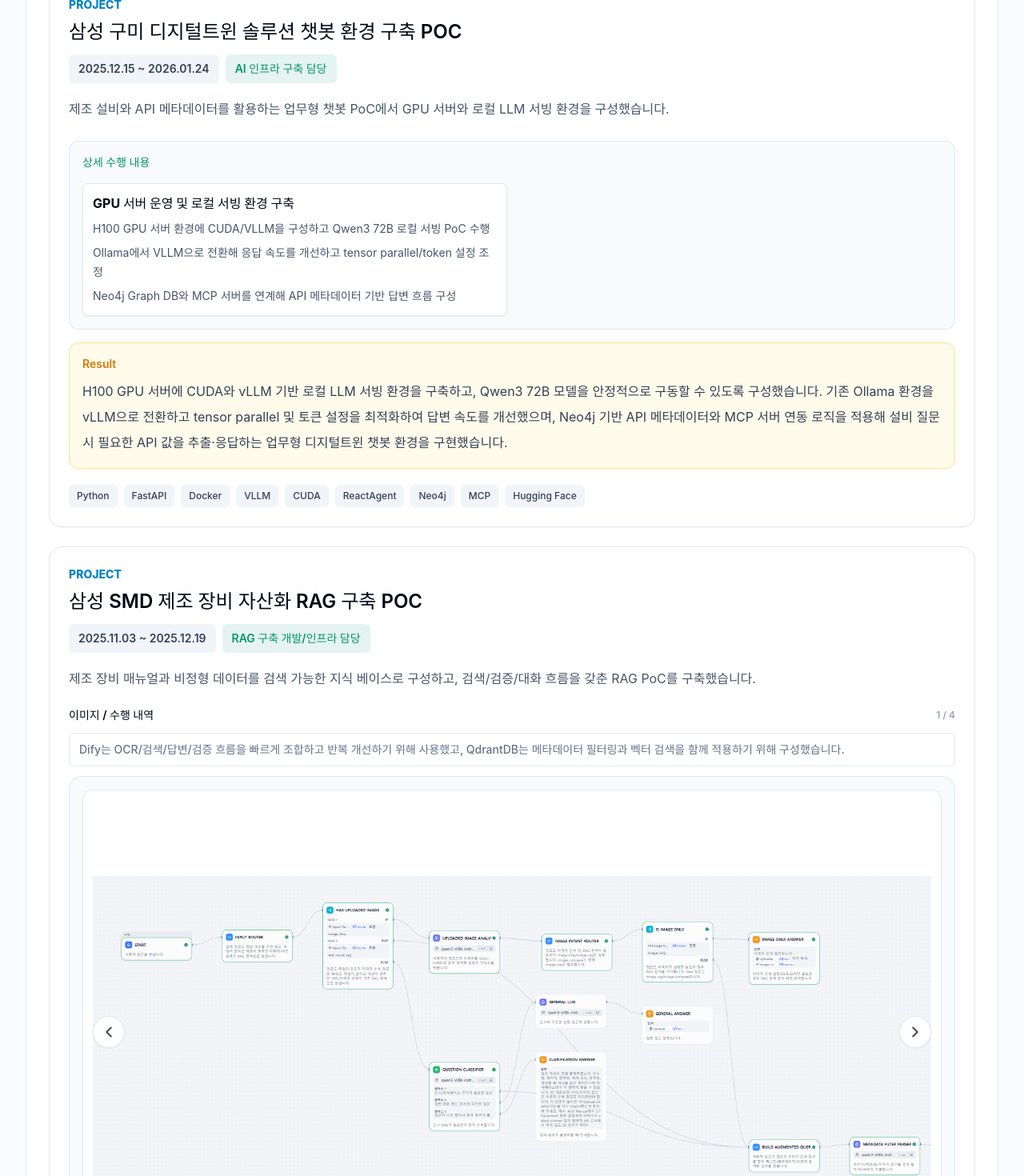
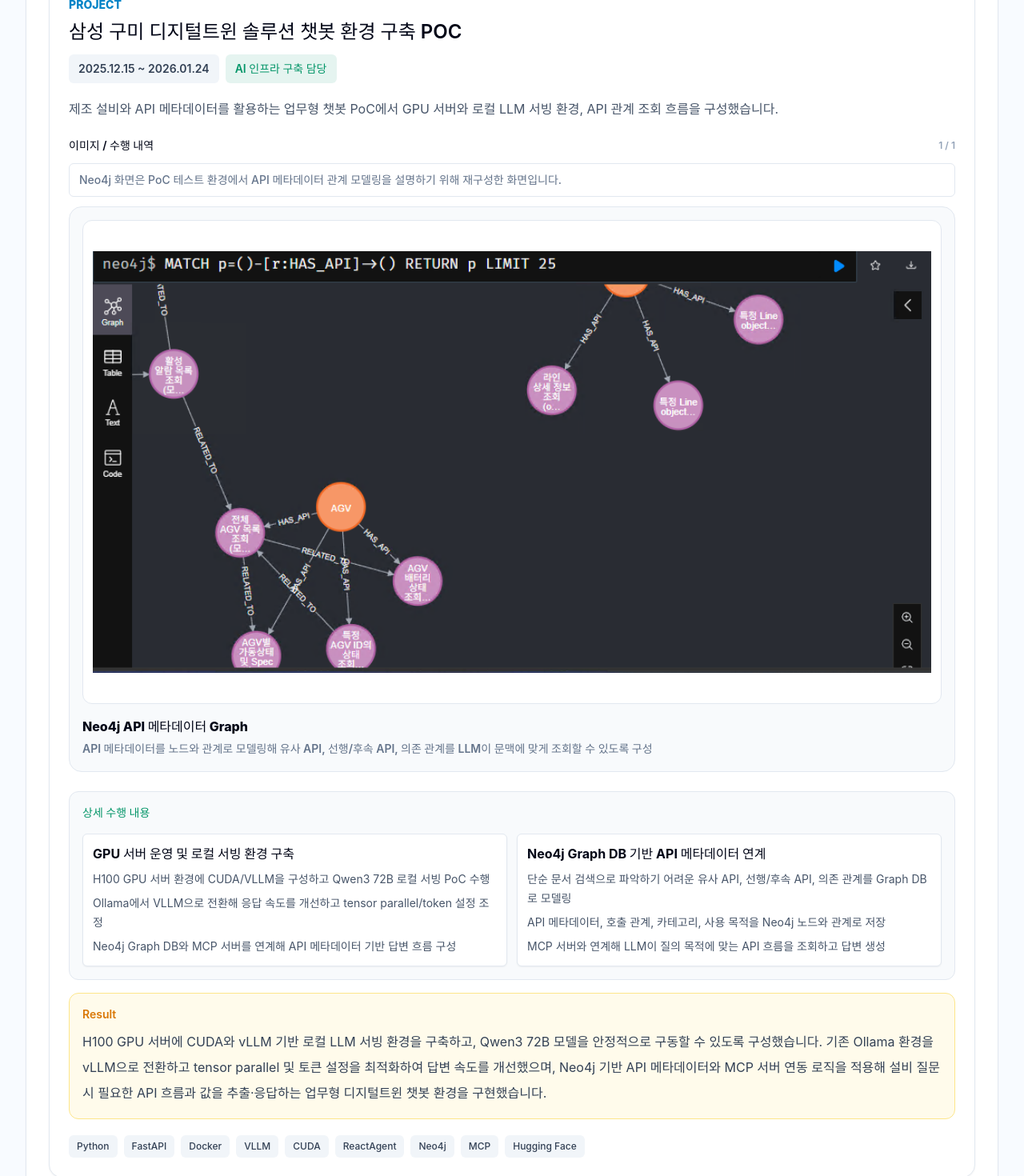
Before and after one commit to JANGSEOKHAN/JANGSEOKHAN.github.io, a React (Vite) app: page / in a window 1280 px wide. Shown: the part 5480-6950 px from the top of the page at 80% size. Built offline with nearby package versions, Linux system fonts and the light colour scheme; a web font is replaced by a local one.

Commit message:
Add Neo4j API graph to chatbot project

```diff
--- a/src/data/profile.ts
+++ b/src/data/profile.ts
@@ -280,9 +280,9 @@ export const projects: Project[] = [
     company: '메타넷디지털 주식회사',
     period: '2025.12.15 ~ 2026.01.24',
     mainRole: 'AI 인프라 구축 담당',
-    role: 'GPU 서버 운영, VLLM 로컬 서빙 환경 구성, API 메타데이터 Graph DB 및 MCP 연계 흐름 구축',
+    role: 'GPU 서버 운영, vLLM 로컬 서빙, Neo4j 기반 API 메타데이터 Graph DB 및 MCP 연계 흐름 구축',
     overview:
-      '제조 설비와 API 메타데이터를 활용하는 업무형 챗봇 PoC에서 GPU 서버와 로컬 LLM 서빙 환경을 구성했습니다.',
+      '제조 설비와 API 메타데이터를 활용하는 업무형 챗봇 PoC에서 GPU 서버와 로컬 LLM 서빙 환경, API 관계 조회 흐름을 구성했습니다.',
     publicNote: '사업장명과 내부 API 명칭은 공개용으로 익명화했습니다.',
     highlights: ['H100 GPU 서버 기반 PoC', 'Ollama → VLLM 전환', 'Neo4j + MCP 기반 API 응답 흐름 구성'],
     detailSections: [
@@ -294,10 +294,28 @@ export const projects: Project[] = [
           'Neo4j Graph DB와 MCP 서버를 연계해 API 메타데이터 기반 답변 흐름 구성',
         ],
       },
+      {
+        title: 'Neo4j Graph DB 기반 API 메타데이터 연계',
+        items: [
+          '단순 문서 검색으로 파악하기 어려운 유사 API, 선행/후속 API, 의존 관계를 Graph DB로 모델링',
+          'API 메타데이터, 호출 관계, 카테고리, 사용 목적을 Neo4j 노드와 관계로 저장',
+          'MCP 서버와 연계해 LLM이 질의 목적에 맞는 API 흐름을 조회하고 답변 생성',
+        ],
+      },
     ],
     result:
-      'H100 GPU 서버에 CUDA와 vLLM 기반 로컬 LLM 서빙 환경을 구축하고, Qwen3 72B 모델을 안정적으로 구동할 수 있도록 구성했습니다. 기존 Ollama 환경을 vLLM으로 전환하고 tensor parallel 및 토큰 설정을 최적화하여 답변 속도를 개선했으며, Neo4j 기반 API 메타데이터와 MCP 서버 연동 로직을 적용해 설비 질문 시 필요한 API 값을 추출·응답하는 업무형 디지털트윈 챗봇 환경을 구현했습니다.',
+      'H100 GPU 서버에 CUDA와 vLLM 기반 로컬 LLM 서빙 환경을 구축하고, Qwen3 72B 모델을 안정적으로 구동할 수 있도록 구성했습니다. 기존 Ollama 환경을 vLLM으로 전환하고 tensor parallel 및 토큰 설정을 최적화하여 답변 속도를 개선했으며, Neo4j 기반 API 메타데이터와 MCP 서버 연동 로직을 적용해 설비 질문 시 필요한 API 흐름과 값을 추출·응답하는 업무형 디지털트윈 챗봇 환경을 구현했습니다.',
     techStack: ['Python', 'FastAPI', 'Docker', 'VLLM', 'CUDA', 'ReactAgent', 'Neo4j', 'MCP', 'Hugging Face'],
+    visualNote:
+      'Neo4j 화면은 PoC 테스트 환경에서 API 메타데이터 관계 모델링을 설명하기 위해 재구성한 화면입니다.',
+    visuals: [
+      {
+        title: 'Neo4j API 메타데이터 Graph',
+        description: 'API 메타데이터를 노드와 관계로 모델링해 유사 API, 선행/후속 API, 의존 관계를 LLM이 문맥에 맞게 조회할 수 있도록 구성',
+        imageUrl: 'projects/chatbot/neo4j-api-graph.png',
+        alt: 'Neo4j Graph DB 기반 API 메타데이터 관계 모델링',
+      },
+    ],
   },
   {
     title: '삼성 SMD 제조 장비 자산화 RAG 구축 POC',
```
Also changed, not shown: public/projects/chatbot/neo4j-api-graph.png (added).
